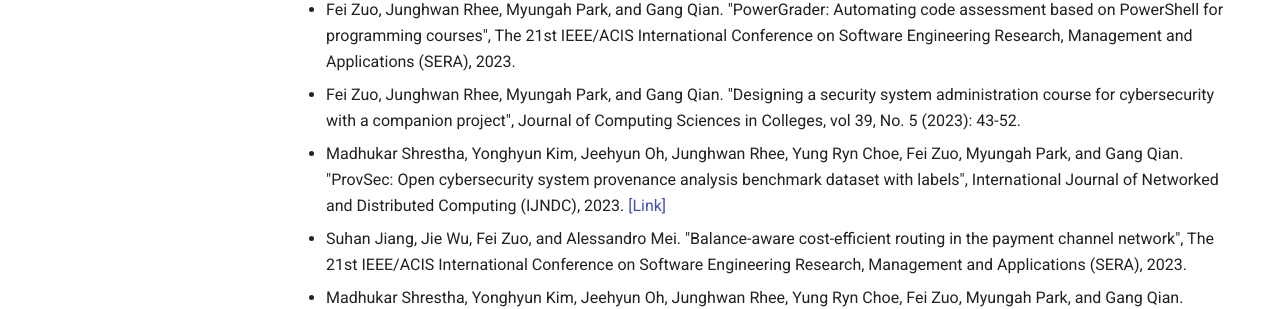
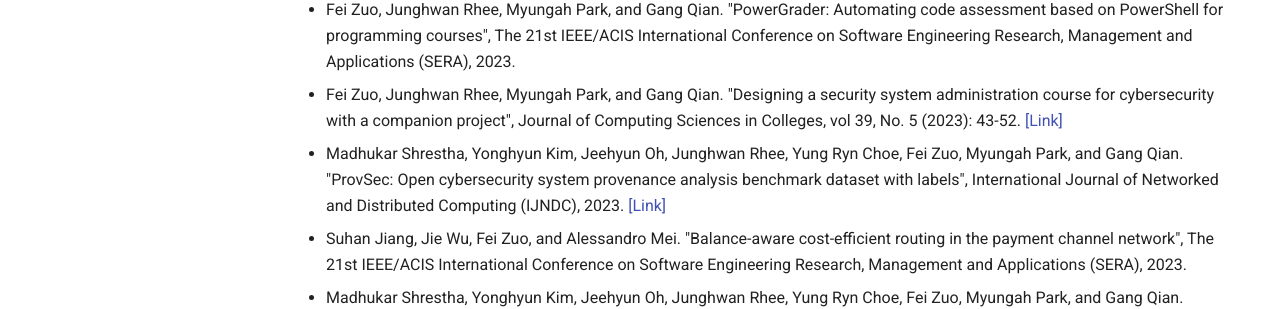
Before and after one commit to fzuo/homepage, an MkDocs documentation site: the page built from docs/research.md, in a window 1280 px wide and 1398 px high. Shown: the part 510-819 px from the top of the window. Built offline with MkDocs 1.6.1 and Material for MkDocs 9.7.7, drawn with Linux system fonts in a browser that asks for light colours.

Commit message:
Updating files

```diff
--- a/docs/research.md
+++ b/docs/research.md
@@ -12,7 +12,7 @@
 
 <li> Fei Zuo, Junghwan Rhee, Myungah Park, and Gang Qian. "PowerGrader: Automating code assessment based on PowerShell for programming courses", The 21st IEEE/ACIS International Conference on Software Engineering Research, Management and Applications (SERA), 2023.
 
-<li> Fei Zuo, Junghwan Rhee, Myungah Park, and Gang Qian. "Designing a security system administration course for cybersecurity with a companion project", Journal of Computing Sciences in Colleges, vol 39, No. 5 (2023): 43-52.
+<li> Fei Zuo, Junghwan Rhee, Myungah Park, and Gang Qian. "Designing a security system administration course for cybersecurity with a companion project", Journal of Computing Sciences in Colleges, vol 39, No. 5 (2023): 43-52. <a href="https://www.ccsc.org/publications/journals/SE2023.pdf#page=43">[Link]</a>
 
 <li> Madhukar Shrestha, Yonghyun Kim, Jeehyun Oh, Junghwan Rhee, Yung Ryn Choe, Fei Zuo, Myungah Park, and Gang Qian. "ProvSec: Open cybersecurity system provenance analysis benchmark dataset with labels", International Journal of Networked and Distributed Computing (IJNDC), 2023. <a href="https://link.springer.com/article/10.1007/s44227-023-00014-9">[Link]</a>
 
```
